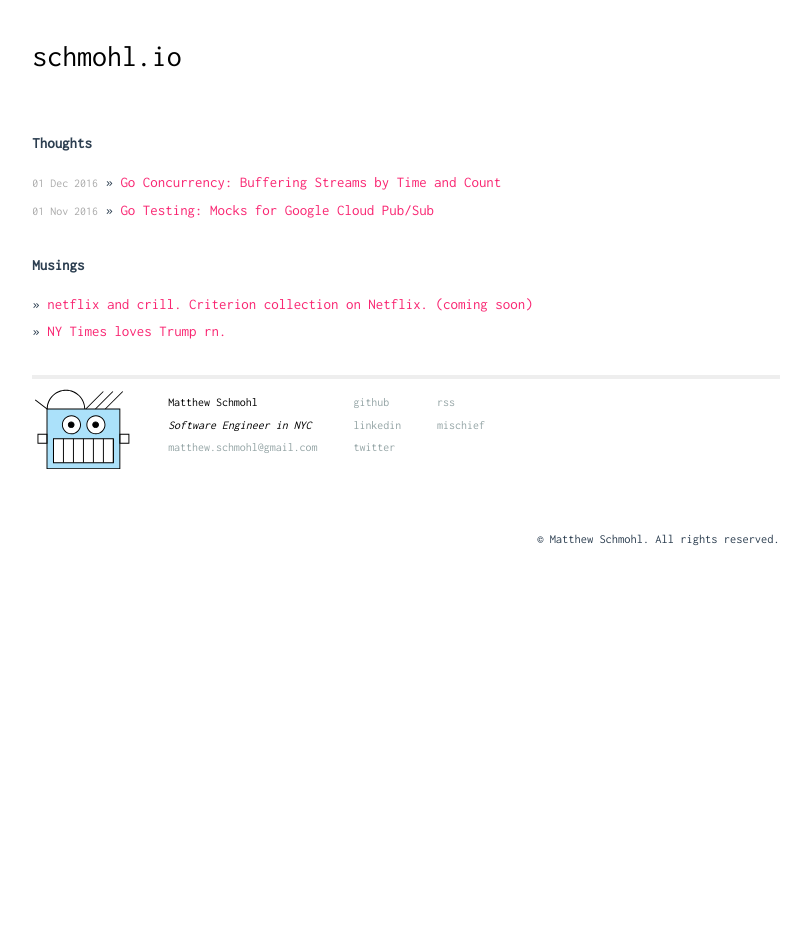
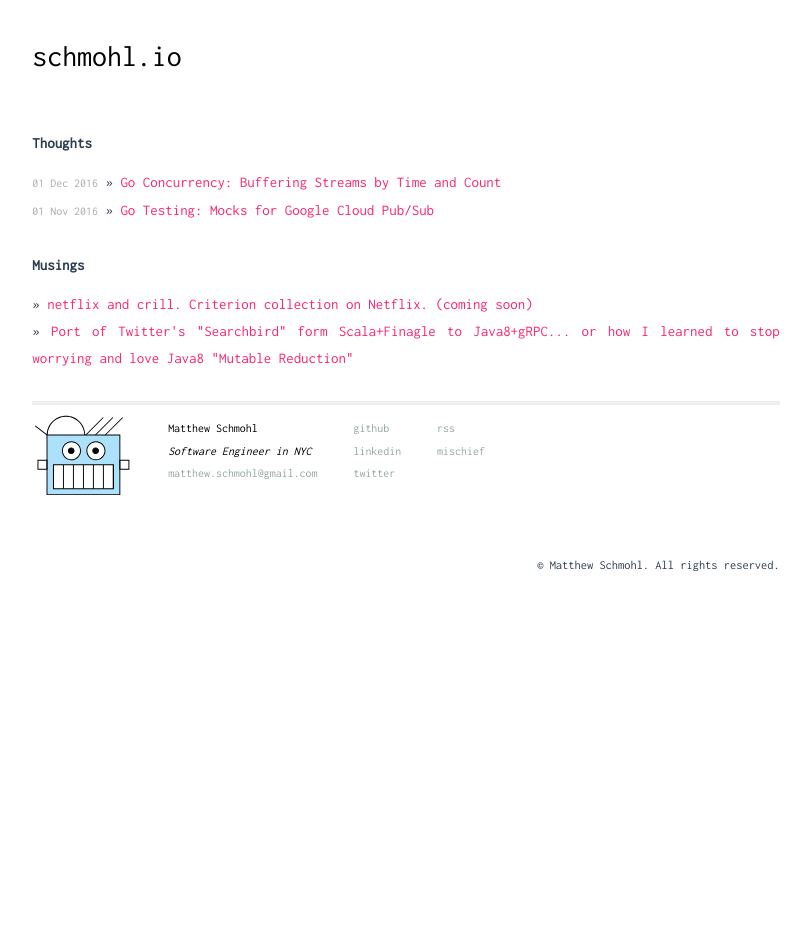
Before and after one commit to schmohlio/schmohlio.github.io, a Jekyll site: the page built from index.html, in a window 1280 px wide. Shown: the whole page, without its empty margins (234-1045 px from the left). Built offline with Jekyll 4.4.1, drawn with Linux system fonts in a browser that asks for light colours.

Commit message:
add new link

```diff
--- a/index.html
+++ b/index.html
@@ -14,6 +14,6 @@
   <h1>Musings</h1>
   <ul class="posts">
       <li><span></span> &raquo; <a href="/">netflix and crill. Criterion collection on Netflix. (coming soon)</a></li>
-      <li><span></span> &raquo; <a href="https://github.com/schmohlio/trump">NY Times loves Trump rn.</a></li>
+      <li><span></span> &raquo; <a href="https://github.com/schmohlio/searchbird-grpc">Port of Twitter's "Searchbird" form Scala+Finagle to Java8+gRPC... or how I learned to stop worrying and love Java8 "Mutable Reduction"</a></li>
   </ul>
 </div>
```
